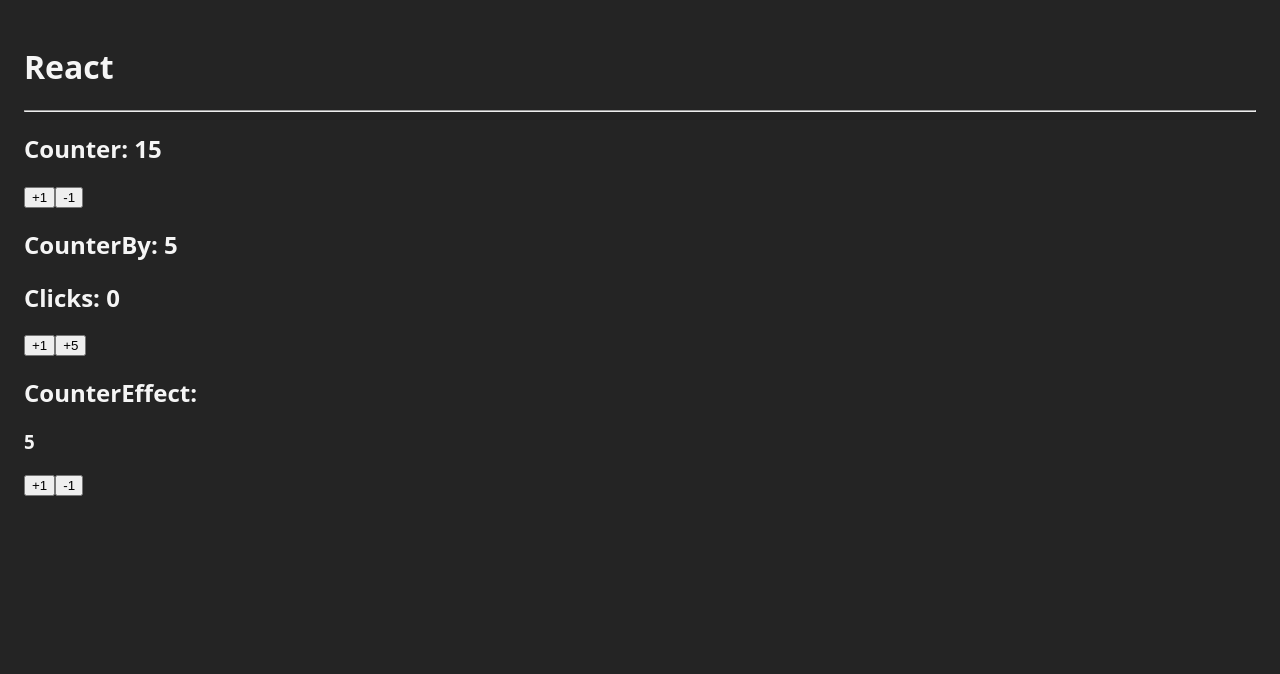
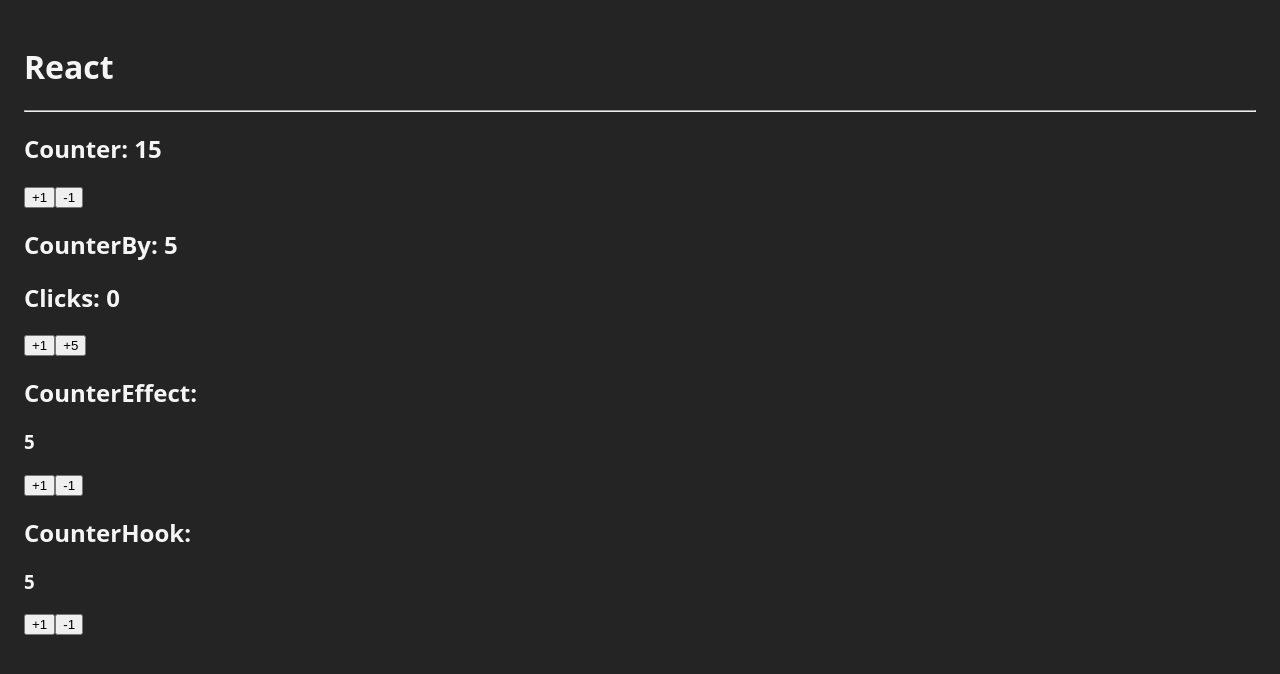
Before and after one commit to MrJark/dt-React-Pro, a React (Vite) app in the folder 01-intruduction-bases/bases/: page / in a window 1280 px wide. Shown: the top 674 px of the page. Built offline with nearby package versions, Linux system fonts and the light colour scheme.

Commit message:
custom hook

```diff
--- a/01-intruduction-bases/bases/src/App.tsx
+++ b/01-intruduction-bases/bases/src/App.tsx
@@ -1,5 +1,5 @@
 
-import { Counter, CounterBy, CounterEffect } from "./bases";
+import { Counter, CounterBy, CounterEffect, CounterHook } from "./bases";
 
 
 
@@ -11,6 +11,7 @@ function App () {
             <Counter initialValue={15}/>
             <CounterBy initialValue={5} />
             <CounterEffect />
+            <CounterHook />
         </>
     )
 }
--- /dev/null
+++ b/01-intruduction-bases/bases/src/bases/CounterHook.tsx
@@ -0,0 +1,21 @@
+import { useCounter } from '../hooks'
+
+
+
+
+export const CounterHook = () => {
+
+    // me llevo todo el contenido al hook
+    const { counter, handleClickDown, handleClickUp, counterElement } = useCounter()
+
+    return (
+        <>
+            <h2>CounterHook:</h2>
+            <h3 ref={ counterElement } > { counter } </h3>
+
+            <button onClick={handleClickUp}>+1</button>
+            <button onClick={handleClickDown}>-1</button>
+
+        </>
+    )
+}
--- a/01-intruduction-bases/bases/src/bases/index.ts
+++ b/01-intruduction-bases/bases/src/bases/index.ts
@@ -1,3 +1,4 @@
 export * from './Counter';
 export * from './CounterBy';
 export * from './CounterEffect';
+export * from './CounterHook';
--- /dev/null
+++ b/01-intruduction-bases/bases/src/hooks/index.ts
@@ -0,0 +1 @@
+export * from './useCounter';
--- /dev/null
+++ b/01-intruduction-bases/bases/src/hooks/useCounter.ts
@@ -0,0 +1,53 @@
+import { useEffect, useRef, useState } from 'react';
+import { gsap } from 'gsap';
+import { MAX_COUNT } from '../constants';
+
+
+export function useCounter () {
+
+    const [counter, setCounter] = useState(5);
+
+    /**
+     * el useRef hace que no se renderice el componente otra vez y que mantenga su valor aunque lo demás cambie
+     * por tanto, voy a usar el useRef para hacer referencia al elemento el cual quiero animar con gsoa y que no haya otro igual
+     * ya que si tengo otro elemento igual, con el mismo id, className o name, me lo va a animar porque está obteniendo el mismo nombre
+    */
+    const counterElement = useRef<HTMLHeadingElement>(null); // inicializo en null para que no se queje ts
+
+
+    const handleClickUp = () => {
+        // setCounter( counter + 1 ); // forma simple
+        if ( counter >= MAX_COUNT ) return; // solución valida para tener el máx y que se pare ahí
+        setCounter( prev => prev + 1 ); // otra forma de hacerlo
+        // otra forma de hacer el max do👇🏼
+        // setCounter( prev => Math.min( prev + 1, MAX_COUNT) ); // otra forma de hacerlo en una sola línea eliminando las dos de arriba
+    };
+    const handleClickDown = () => {
+        if( counter <= 0 ) return;
+        setCounter( counter - 1 );
+    };
+
+    useEffect(() => {
+      if( counter < 10 ) return;
+
+      // animaciones al llegar al max ( mala práctica en la forma en la cual está construida )
+    //   gsap.to( counterElement.current ,{ y: -20, duration: 0.5, ease: 'ease.out' }) // para saber que elemntos tiene, buscar la doc de gspa y como son promesas, puedo usar los .then y .catch
+    //     .then( () => {
+    //         gsap.to( counterElement.current , {y: 0, duration: 0.2, ease: 'bounce.out'} )
+    //     })
+        // buena práctica de construcción del gsap
+        const timeLine = gsap.timeline();
+
+        timeLine.to( counterElement.current ,{ y: -20, duration: 0.5, ease: 'ease.out' } )
+                .to( counterElement.current , {y: 0, duration: 0.2, ease: 'bounce.out'} );
+
+
+    }, [counter])
+
+    return {
+        counter,
+        handleClickDown,
+        handleClickUp,
+        counterElement,
+    }
+}
```
